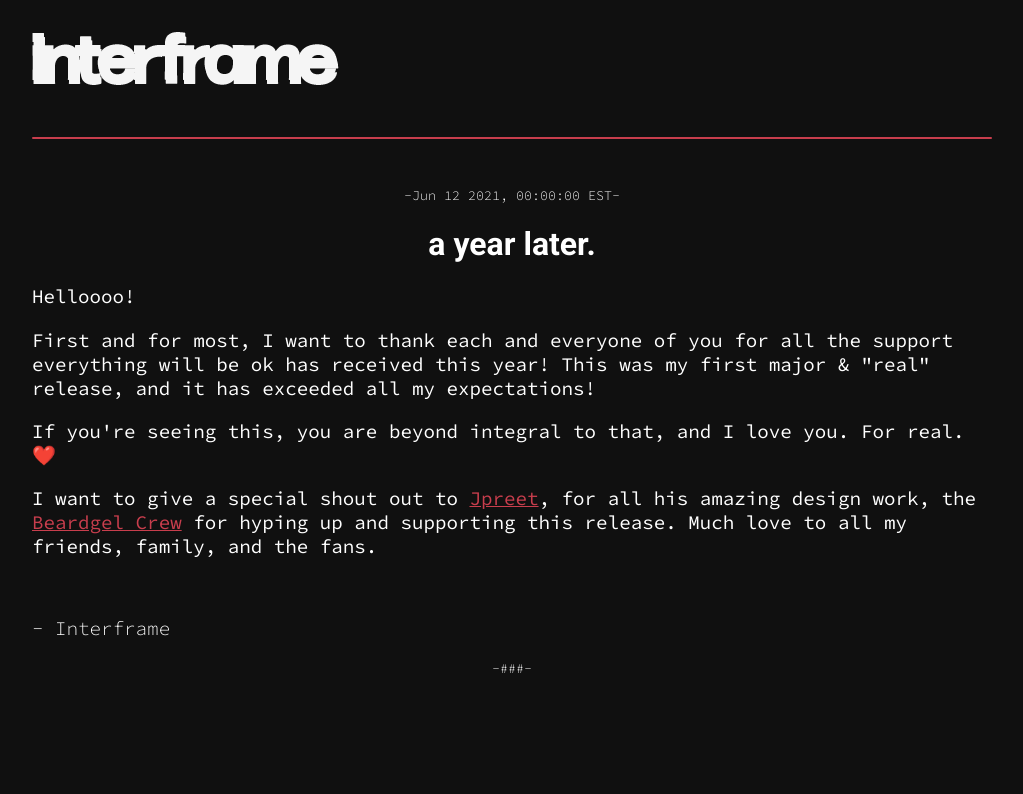
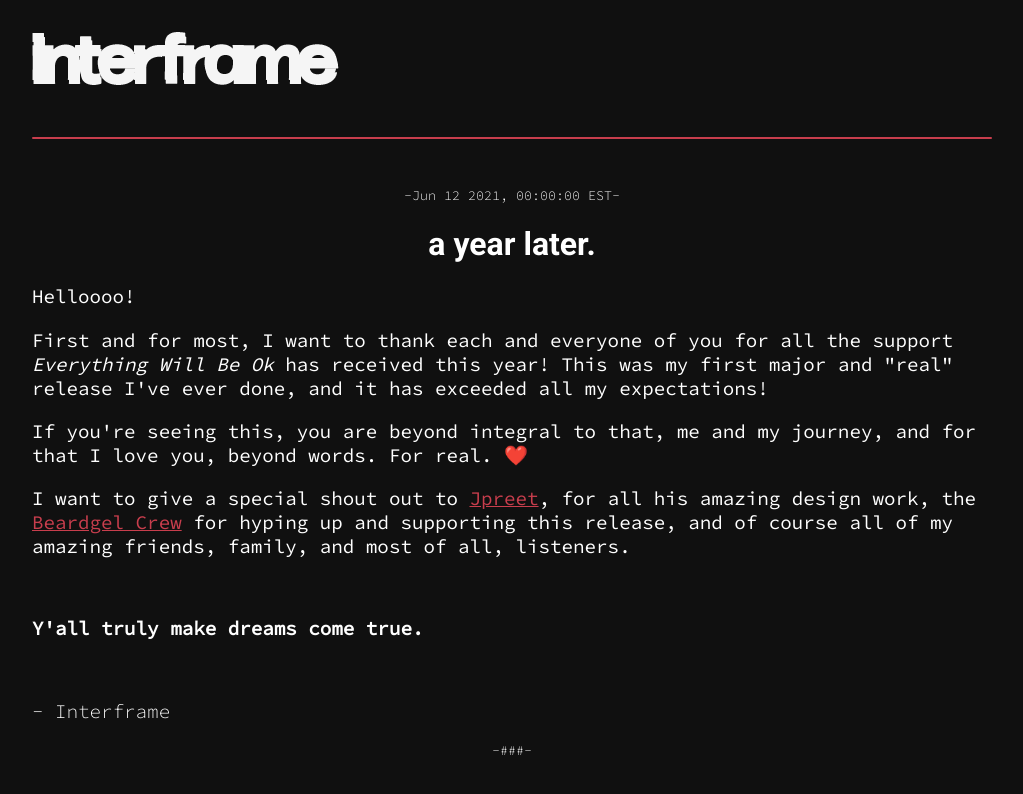
Before and after one commit to surajgoraya/interfra.me, a React (Create React App) app: page / in a window 1280 px wide. Shown: the top 794 px of the page, without its empty margins (128-1151 px from the left). Built offline with nearby package versions, Linux system fonts and the light colour scheme.

Commit message:
feat: :art: improveee

```diff
--- a/src/App.js
+++ b/src/App.js
@@ -21,12 +21,13 @@
               <h1>a year later.</h1>
               <div className="app__letter">
                 <p>Helloooo!</p>
-                <p>First and for most, I want to thank each and everyone of you for all the support everything will be ok has received this year!
-                  This was my first major & "real" release, and it has exceeded all my expectations!</p>
-                <p>If you're seeing this, you are beyond integral to that, and I love you. For real. ❤️</p>
+                <p>First and for most, I want to thank each and everyone of you for all the support <i>Everything Will Be Ok</i> has received this year!
+                  This was my first major and "real" release I've ever done, and it has exceeded all my expectations!</p>
+                <p>If you're seeing this, you are beyond integral to that, me and my journey, and for that I love you, beyond words. For real. ❤️</p>
                 <p>I want to give a special shout out to <a href="https://twitter.com/Jpreet_">Jpreet</a>, for all his amazing design work,
-                the <a href="https://beardgel.ca">Beardgel Crew</a> for hyping up and supporting this
-                  release. Much love to all my friends, family, and the fans.</p>
+                the <a href="https://beardgel.ca">Beardgel Crew</a> for hyping up and supporting this release, and of course all of my amazing friends, family, and most of all, listeners.</p>
+                <br/>
+                <p><strong>Y'all truly make dreams come true.</strong></p>
                 <br/>
                 <p className="light-sans">- Interframe</p>
                 <h4>-###-</h4>
```
